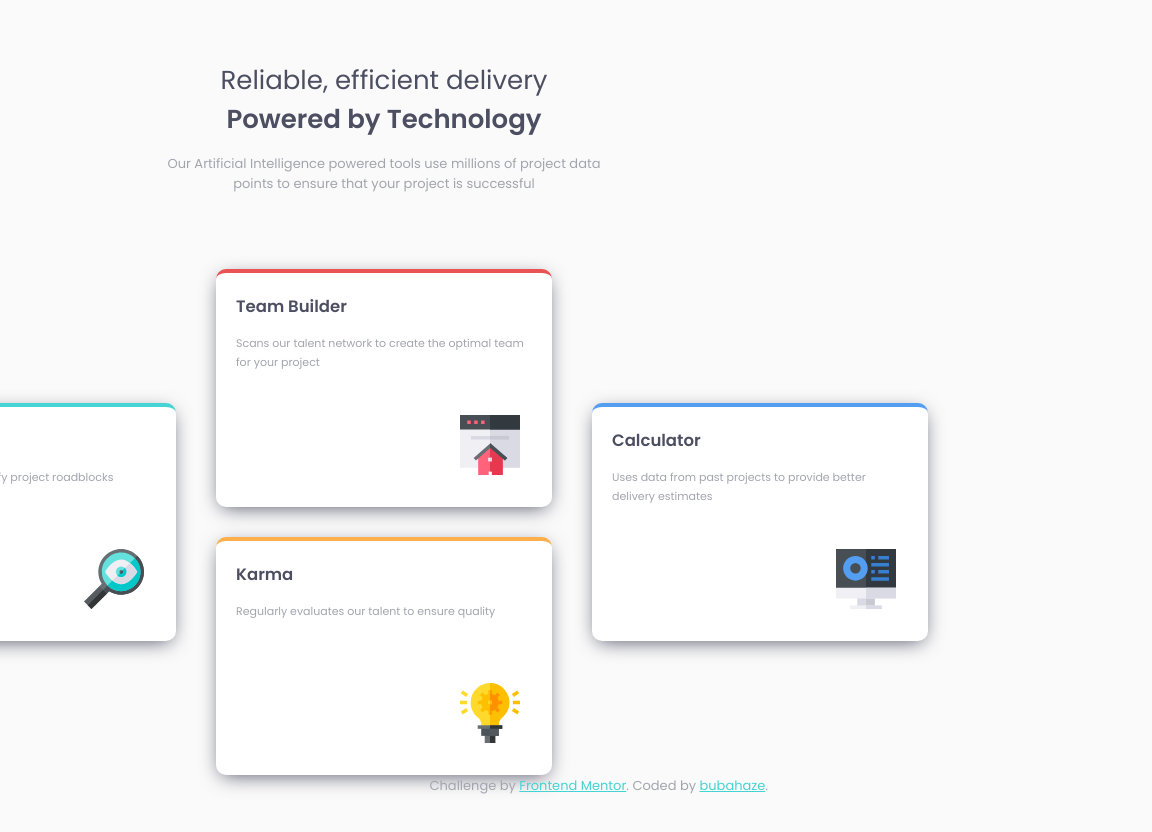
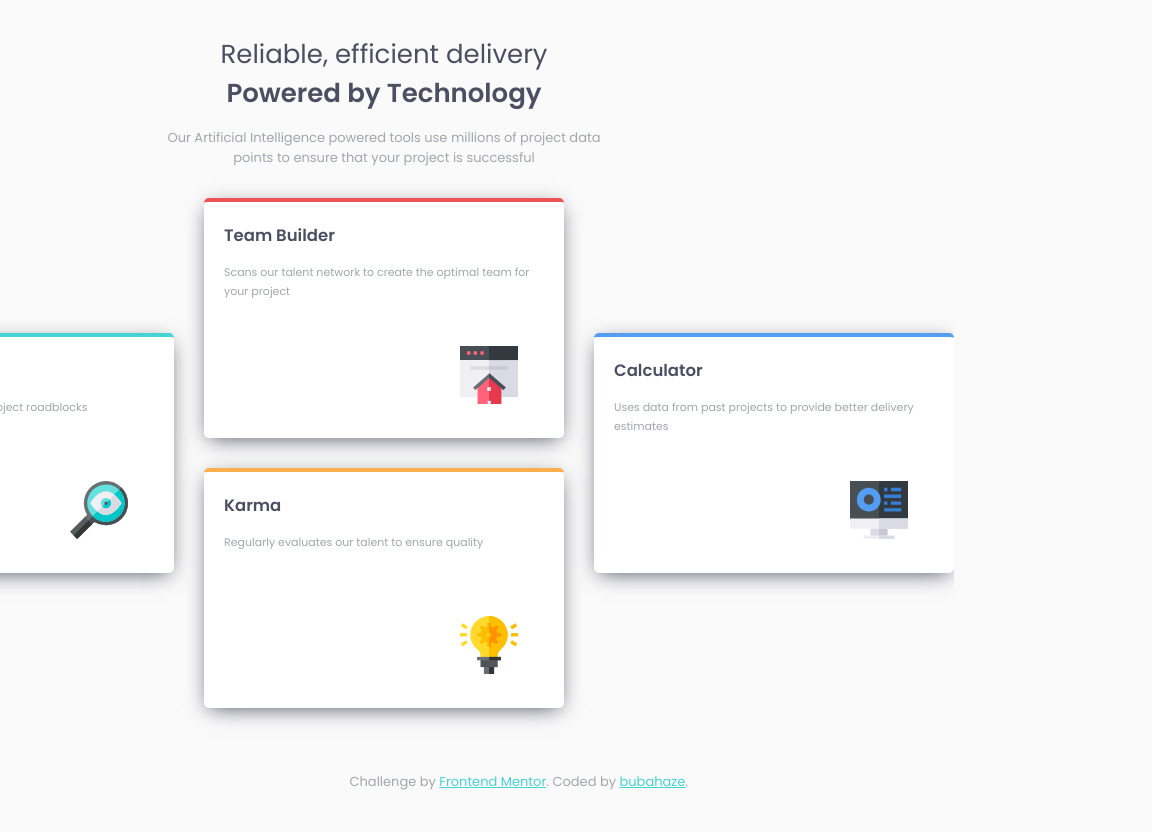
Before and after one commit to bubahaze/four-card-feature-section-master, a plain HTML site: page index.html in a window 768 px wide. Shown: the top 832 px of the page, 1152 px wide, since content can reach past the window. After the commit the page ends 800 px from the top, so only its background shows below. Drawn offline with Linux system fonts and the light colour scheme.

Commit message:
fixed positioning & responsive-grid issues

```diff
--- a/index.html
+++ b/index.html
@@ -16,6 +16,9 @@
 </head>
 
 <body>
+    <div class="flexbox">
+
+        <div class="container">
             <div class="header">
                 <div class="header-text">
                     <h1><span>Reliable, efficient delivery</span></h1>
@@ -27,7 +30,7 @@
 
             </div>
 
-    <div class="container">
+            <!-- <div class="container"> -->
             <div class="item supervisor">
                 <div class="text">
                     <h2>Supervisor</h2>
@@ -62,6 +65,7 @@
                 </div>
 
             </div>
+            <!-- </div> -->
         </div>
 
 
@@ -71,6 +75,8 @@
                 Challenge by <a href="https://www.frontendmentor.io?ref=challenge" target="_blank">Frontend Mentor</a>. Coded by <a href="https://www.github.com/bubahaze">bubahaze</a>.
             </p>
         </footer>
+    </div>
+
 </body>
 
 </html>
--- a/style/style.scss
+++ b/style/style.scss
@@ -16,13 +16,12 @@ $very-light-gray: hsl(0, 0%, 98%);
 html {
     font-size: 62.5%;
     height: 100%;
-    width: 100%;
 }
 
 body {
     background-color: $very-light-gray;
     height: 100%;
-    width: 100%;
+    //width: 100%;
     overflow: hidden;
     color: $very-dark-blue;
 }
@@ -36,16 +35,22 @@ p {
 }
 
 .header {
-    display: flex;
-    justify-content: center;
-    align-items: center;
-    width: 100vh;
-    position: absolute;
-    top: 15%;
-    left: 50%;
-    transform: translate(-50%, -50%);
+    grid-area: header;
+    //display: flex;
+    //justify-content: center;
+    //align-items: center;
+    //width: 100vh;
+    //position: absolute;
+    //top: 15%;
+    //left: 50%;
+    // transform: translate(-50%, -50%);
     font-size: 1.3rem;
     text-align: center;
+    justify-self: center;
+    @media (min-device-width: 1500px) {
+        font-size: 1.6rem;
+        margin: 2.5rem;
+    }
     div {
         margin-top: 1.5rem;
     }
@@ -54,67 +59,100 @@ p {
     }
 }
 
+.flexbox {
+    display: flex;
+    justify-content: center;
+    align-items: center;
+    padding: 2rem 2rem 4rem 2rem;
+}
+
 .container {
     display: grid;
-    grid-template-columns: repeat(7, 42vh);
-    grid-template-rows: repeat(6, 13vh);
-    gap: 3rem 4rem;
-    justify-content: center;
-    position: absolute;
-    top: 82%;
-    left: 50%;
-    transform: translate(-50%, -50%);
+    grid-template-columns: repeat(3, 1fr);
+    grid-template-rows: auto;
+    grid-template-areas: "header header header" ". teambldr ." " spvisor teambldr calc" "spvisor karma calc" ". karma .";
+    gap: 3rem;
+    //justify-content: center;
+    //align-items: center;
+    //padding: 7rem 0;
+    // position: absolute;
+    // top: 82%;
+    // left: 50%;
+    // transform: translate(-50%, -50%);
 }
 
 .item {
-    border-radius: 10px;
+    border-radius: 5px;
     box-shadow: 0 5px 20px -5px;
-    width: 100%;
+    width: 45vh;
+    height: 30vh;
     background-color: white;
+    padding: 2rem;
     position: relative;
+    transition: transform 500ms;
     img {
-        width: 18%;
+        width: 16%;
         position: absolute;
-        right: 4vh;
-        bottom: 4vh;
+        left: 32vh;
+        top: 18vh;
     }
 }
 
+.item:hover {
+    transform: translateY(2%);
+}
+
 .text {
-    margin: 2rem;
+    //display: flex;
+    //flex-direction: column;
+    align-items: center;
+    text-align: center;
+    // margin: 2rem;
     font-size: 1.1rem;
     line-height: 1.7;
+    text-align: left;
+    //position: relative;
+    @media (min-device-width: 1500px) {
+        font-size: 1.6rem;
+        margin: 2.5rem;
+    }
 }
 
 .supervisor {
-    grid-column: 3 / 4;
-    grid-row: 2 / 4;
+    grid-area: spvisor;
+    //grid-column: 1 / 3;
+    //grid-row: 2 / 3;
     border-top: 0.4rem solid $cyan;
 }
 
 .teambuilder {
-    grid-column: 4 / 5;
-    grid-row: 1 / 3;
+    grid-area: teambldr;
+    // grid-column: 4 / 5;
+    //grid-row: 1 / 3;
     border-top: 0.4rem solid $red;
 }
 
 .karma {
-    grid-column: 4 / 5;
-    grid-row: 3 / 5;
+    grid-area: karma;
+    // grid-column: 4 / 5;
+    //  grid-row: 3 / 5;
     border-top: 0.4rem solid $orange;
 }
 
 .calculator {
-    grid-column: 5 / 6;
-    grid-row: 2 / 4;
+    grid-area: calc;
+    //grid-column: 5 / 6;
+    // grid-row: 2 / 4;
     border-top: 0.4rem solid $blue;
 }
 
 .attribution {
+    grid-area: footer;
     font-size: 1.3rem;
-    text-align: right;
-    position: relative;
-    top: 97vh;
+    //text-align: right;
+    position: absolute;
+    bottom: 1vh;
+    right: 10vh;
     margin: auto;
     a {
         color: $cyan;
@@ -124,16 +162,16 @@ p {
     }
 }
 
-@media (max-device-width: 770px) {
+@media (max-device-width: 480px) {
     body {
         overflow-y: scroll;
     }
     .header {
-        display: flex;
-        justify-content: center;
-        align-items: center;
-        width: 80%;
-        margin-top: 2rem;
+        // display: flex;
+        // justify-content: center;
+        // align-items: center;
+        // width: 80%;
+        // margin-top: 2rem;
         br {
             display: none;
         }
@@ -146,11 +184,15 @@ p {
         margin-right: 0.2rem;
     }
     .container {
-        grid-template-rows: repeat(4, 30vh);
-        grid-template-columns: 45vh;
-        grid-template-areas: "supervisor" "teambuilder" "karma" "calc";
-        position: absolute;
-        bottom: -60%;
+        //grid-template-rows: repeat(5, 30vh);
+        //grid-template-columns: 45vh;
+        // grid-template-areas: "header" "supervisor" "teambuilder" "karma" "calc";
+        display: flex;
+        flex-direction: column;
+        justify-content: center;
+        align-items: center;
+        //position: absolute;
+        //bottom: -60%;
     }
     .supervisor {
         grid-area: supervisor;
@@ -168,3 +210,25 @@ p {
         display: none;
     }
 }
+
+@media (min-device-width: 480px) and (max-device-width: 769px) {
+    body {
+        overflow-y: scroll;
+    }
+    .header-text {
+        font-size: 1.5rem;
+    }
+    .container {
+        display: flex;
+        flex-direction: column;
+        justify-content: center;
+        align-items: center;
+    }
+    .text {
+        font-size: 1.5rem;
+        margin: 2rem;
+    }
+    .attribution {
+        display: none;
+    }
+}
```
Also changed, not shown: style/style.css, 1 other file. Lines whose indentation alone changed are shown as unchanged.
